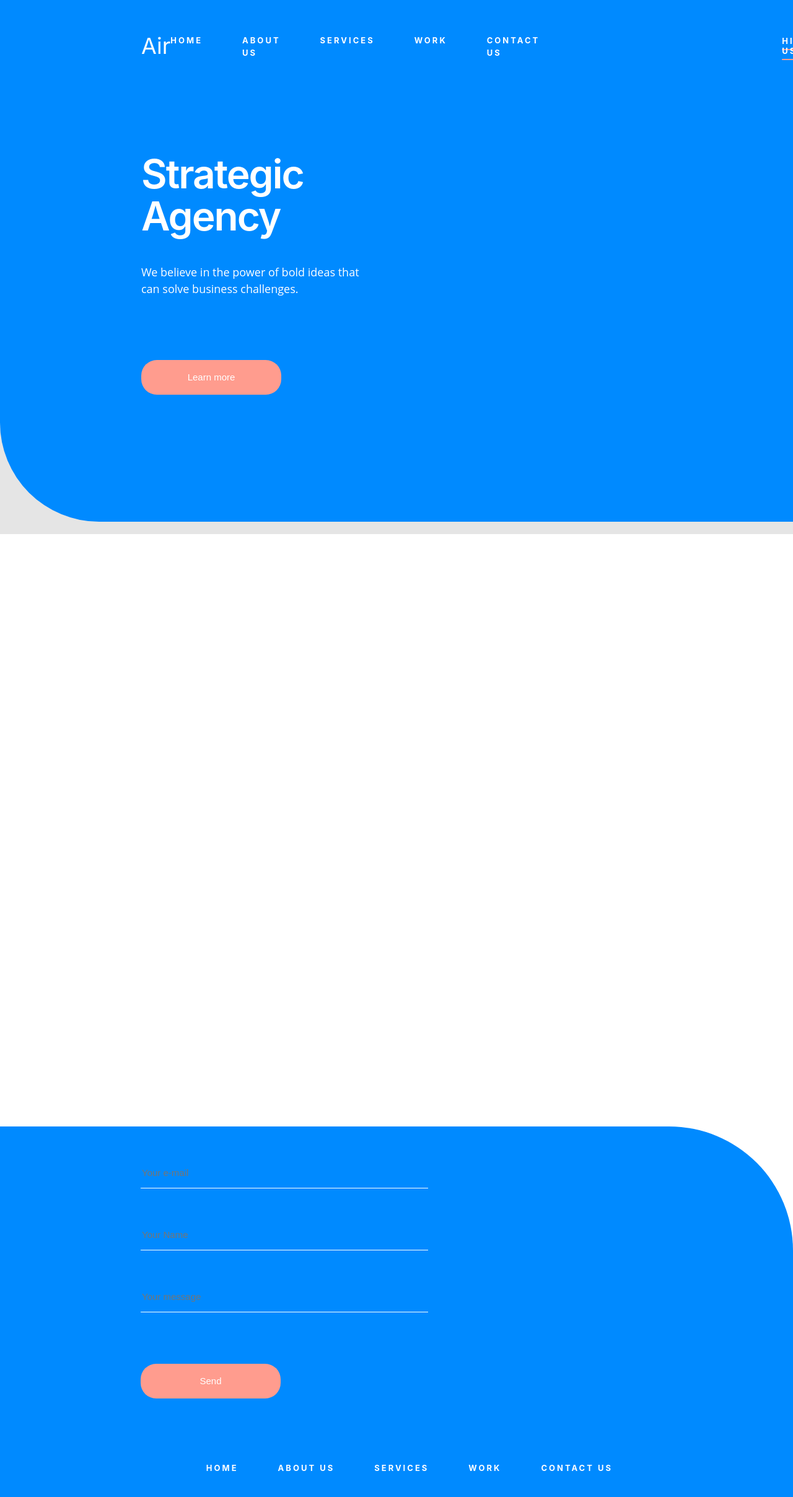
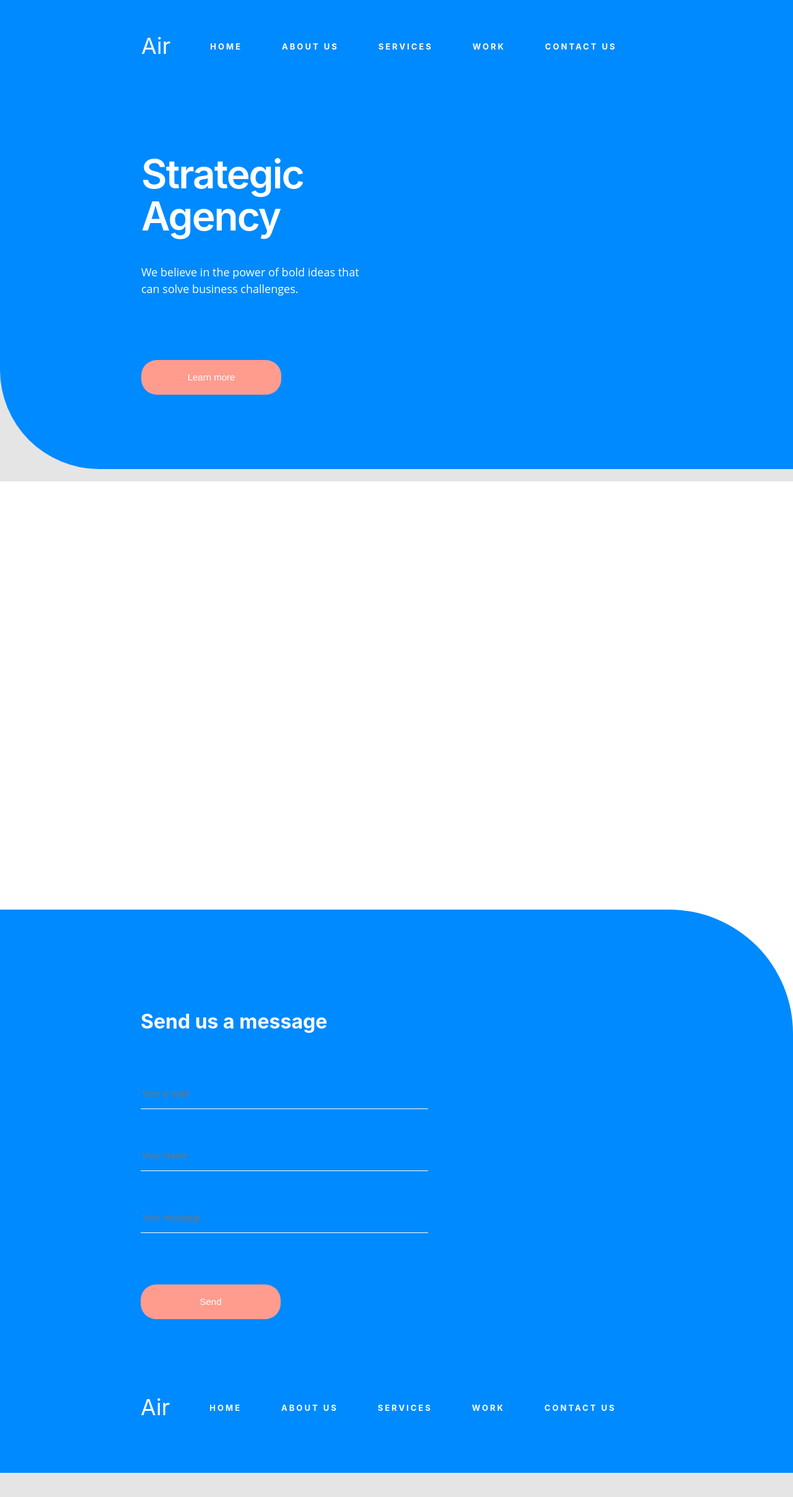
Before and after one commit to YanNazar/PracticeProject, a React (Create React App) app: page / in a window 1280 px wide. Shown: the top 2416 px of the page at 62% size. After the commit the page ends 2377 px from the top, so only its background shows below. Built offline with nearby package versions, Linux system fonts and the light colour scheme.

Commit message:
scale buttons(+navBar)

```diff
--- a/src/components/Footer/Footer.css
+++ b/src/components/Footer/Footer.css
@@ -1,4 +1,5 @@
-.footer{
+.footer {
+    padding-top: 140px;
     position: absolute;
     background-color: #008AFF;
     border-top-right-radius: 200px;
@@ -6,8 +7,11 @@
     bottom: 0;
     overflow-y: auto;
 }
-.navBar{
-    position: absolute;
-    right: 0;
-    bottom: 84px;
+.lastLine {
+    display: flex;
+    justify-content: space-between;
+    align-items: center;
+    padding-bottom: 84px;
+    padding-left: 227px;
+
 }
--- a/src/components/Footer/Footer.js
+++ b/src/components/Footer/Footer.js
@@ -1,14 +1,18 @@
 import React from "react";
 import './Footer.css';
+import Logo from '../Logo/Logo';
 import LeaveMessage from "../LeaveMessage/LeaveMessage"
 import Navigation from '../Navigation/Navigation';
 
 function Footer (){
     return (
-        <div className="footer">
+        <div className="footer"
+            id="contact">
+
             <LeaveMessage/>
-            <div className="navBar">
-            <Navigation/>
+            <div className="lastLine">
+                <Logo/>
+                <Navigation/>
             </div>
         </div>
     );
--- a/src/components/Header/Header.css
+++ b/src/components/Header/Header.css
@@ -1,18 +1,11 @@
-.first-line {
+.firstLine {
   display: flex;
   justify-content: space-between;
   align-items: center;
   padding-top: 52px;
 }
 
-.first-line logo  {
-  margin: 0;
-  color: white;
-  font-weight: 1400;
-  font-size: 36px;
-}
-
-.header-container {
+.headerContainer {
   overflow-y: auto;
   background-color: #008AFF;
   padding-left: 228px;
@@ -26,6 +19,7 @@
   flex-direction: column;
   color: white;
   word-wrap: break-word;
+  user-select: none
 
 }
 
@@ -67,7 +61,7 @@
   list-style-type: none;
   text-transform: uppercase;
   color: white;
-  padding-right: 227px;
+  margin-right: 227px;
   margin-left: 100px;
   text-decoration: underline;
   text-decoration-skip-ink: none;
@@ -78,4 +72,9 @@
   font-weight: 700;
   font-size: 13px;
   letter-spacing: 3px;
+  white-space: nowrap;
 }
+
+a.hireUs:hover {
+  transform: scale(1.2);
+}
--- a/src/components/Header/Header.js
+++ b/src/components/Header/Header.js
@@ -1,12 +1,13 @@
 import React from 'react';
+import Logo from '../Logo/Logo';
 import Navigation from '../Navigation/Navigation';
 import './Header.css';
 
 function Header() {
   return (
-    <div class="header-container">
-      <div class="first-line">
-        <logo>Air</logo>
+    <div class="headerContainer">
+      <div class="firstLine">
+        <Logo/>
         <Navigation />
         <a className='hireUs' href="/hireus">Hire Us</a>
       </div>
--- a/src/components/LeaveMessage/LeaveMessage.css
+++ b/src/components/LeaveMessage/LeaveMessage.css
@@ -31,5 +31,14 @@ input:focus {
   height: 56px;
   border: none;
   margin-top: 83px;
-  margin-bottom: 205px;
+  margin-bottom: 120px;
 }
+
+.customButton:hover {
+  transform: scale(1.1);
+}
+
+.title {
+  color: #FFFFFF;
+  user-select: none
+}
--- a/src/components/LeaveMessage/LeaveMessage.js
+++ b/src/components/LeaveMessage/LeaveMessage.js
@@ -19,6 +19,7 @@ const LeaveMessage = () => {
   return (
     <form onSubmit={handleSubmit}
       className="message">
+        <h1 className="title">Send us  a message</h1>
       <div>
         <input
           type="email"
--- /dev/null
+++ b/src/components/Logo/Logo.css
@@ -0,0 +1,7 @@
+.logo  {
+    margin: 0;
+    color: white;
+    font-weight: 1400;
+    font-size: 36px;
+    user-select: none
+  }
--- /dev/null
+++ b/src/components/Logo/Logo.js
@@ -0,0 +1,10 @@
+import React from 'react';
+import './Logo.css';
+
+function Logo(){
+    return (
+        <div className="logo">Air</div>
+    );
+}
+
+export default Logo;
--- /dev/null
+++ b/src/components/Logo/index.js
@@ -0,0 +1 @@
+export { default as Logo } from './Logo';
--- a/src/components/Navigation/Navigation.css
+++ b/src/components/Navigation/Navigation.css
@@ -11,14 +11,20 @@ li {
     margin-right: 64px;
 }
 
+li:hover{
+    transform: scale(1.2);
+}
+
 .navigation a{
     text-decoration: none;
     color: white;
     font-weight: 700;
     font-size: 13px;
     letter-spacing: 3px;
+    white-space: nowrap;
 }
 
 .navigation {
+    margin-left: 64px;
     padding-right: 227px;
 }
--- a/src/components/Navigation/Navigation.js
+++ b/src/components/Navigation/Navigation.js
@@ -9,7 +9,7 @@ function Navigation() {
         <li><a href="/about">About Us</a></li>
         <li><a href="/services">Services</a></li>
         <li><a href="/work">Work</a></li>
-        <li><a href="/contact">Contact Us</a></li>
+        <li><a href="#contact">Contact Us</a></li>
       </ul>
     </nav>
   );
```
